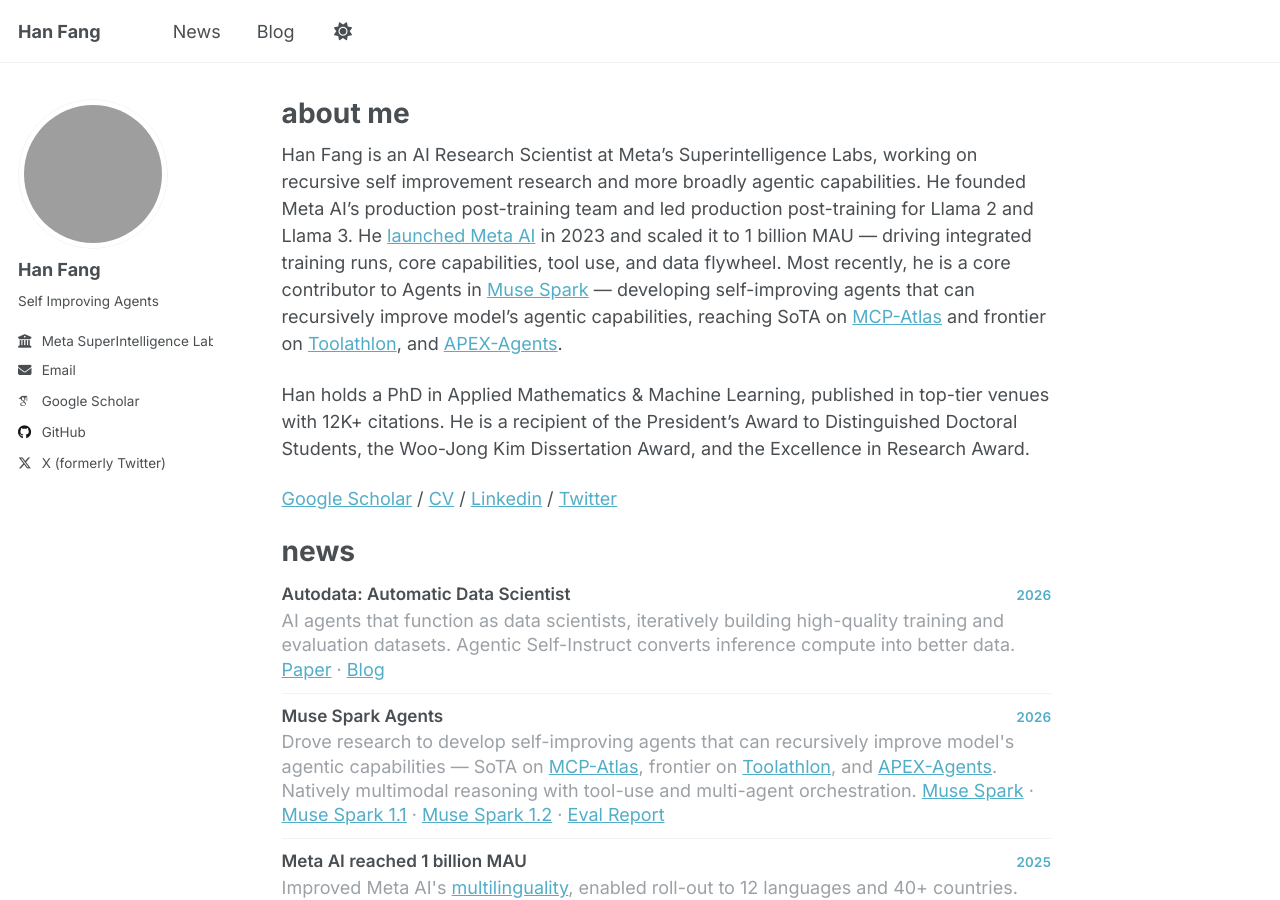
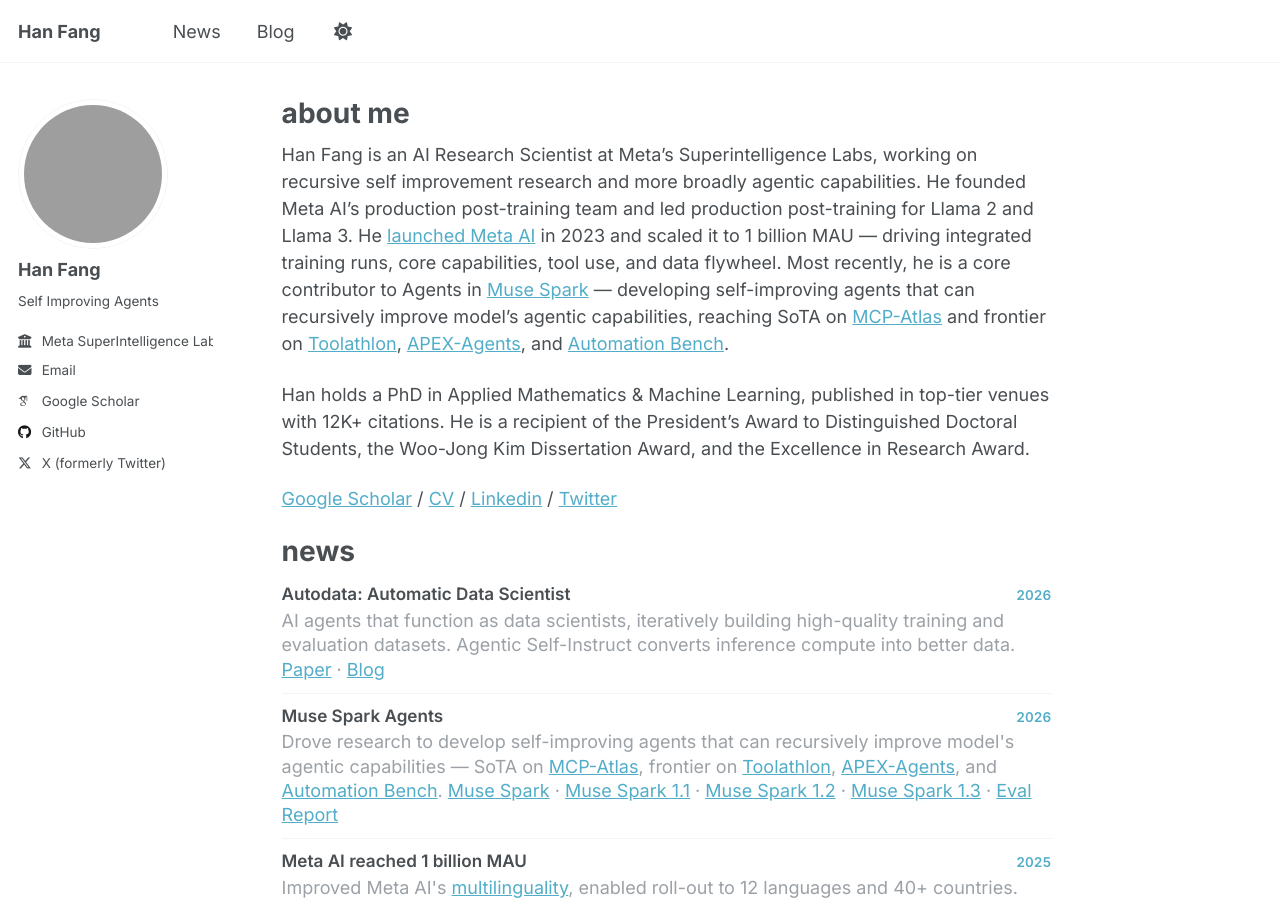
Before and after one commit to hanfang/hanfang.github.io, a Jekyll site: the page built from _pages/about.md, in a window 1280 px wide and 900 px high. Built offline with Jekyll 4.4.1, drawn with Linux system fonts in a browser that asks for light colours; some web fonts are replaced.

Commit message:
Add Muse Spark 1.3 to site

```diff
--- a/_pages/about.md
+++ b/_pages/about.md
@@ -7,7 +7,7 @@
   - /about.html
 ---
 
-Han Fang is an AI Research Scientist at Meta’s Superintelligence Labs, working on recursive self improvement research and more broadly agentic capabilities. He founded Meta AI’s production post-training team and led production post-training for Llama 2 and Llama 3. He [launched Meta AI](https://developers.facebook.com/videos/2023/building-metas-next-generation-ai-product-experiences-with-llama/) in 2023 and scaled it to 1 billion MAU — driving integrated training runs, core capabilities, tool use, and data flywheel. Most recently, he is a core contributor to Agents in [Muse Spark](https://ai.meta.com/blog/introducing-muse-spark-meta-model-api/) — developing self-improving agents that can recursively improve model's agentic capabilities, reaching SoTA on [MCP-Atlas](https://labs.scale.com/leaderboard/mcp_atlas) and frontier on [Toolathlon](https://toolathlon.xyz/docs/leaderboard), and [APEX-Agents](https://www.mercor.com/apex/apex-agents-leaderboard/).
+Han Fang is an AI Research Scientist at Meta’s Superintelligence Labs, working on recursive self improvement research and more broadly agentic capabilities. He founded Meta AI’s production post-training team and led production post-training for Llama 2 and Llama 3. He [launched Meta AI](https://developers.facebook.com/videos/2023/building-metas-next-generation-ai-product-experiences-with-llama/) in 2023 and scaled it to 1 billion MAU — driving integrated training runs, core capabilities, tool use, and data flywheel. Most recently, he is a core contributor to Agents in [Muse Spark](https://ai.meta.com/blog/introducing-muse-spark-meta-model-api/) — developing self-improving agents that can recursively improve model's agentic capabilities, reaching SoTA on [MCP-Atlas](https://labs.scale.com/leaderboard/mcp_atlas) and frontier on [Toolathlon](https://toolathlon.xyz/docs/leaderboard), [APEX-Agents](https://www.mercor.com/apex/apex-agents-leaderboard/), and [Automation Bench](https://zapier.com/benchmarks).
 
 Han holds a PhD in Applied Mathematics & Machine Learning, published in top-tier venues with 12K+ citations. He is a recipient of the President’s Award to Distinguished Doctoral Students, the Woo-Jong Kim Dissertation Award, and the Excellence in Research Award.
 
@@ -32,7 +32,7 @@
     <h3 class="news-item__title">Muse Spark Agents</h3>
     <span class="news-item__year">2026</span>
   </div>
-  <p class="news-item__desc">Drove research to develop self-improving agents that can recursively improve model's agentic capabilities — SoTA on <a href="https://labs.scale.com/leaderboard/mcp_atlas">MCP-Atlas</a>, frontier on <a href="https://toolathlon.xyz/docs/leaderboard">Toolathlon</a>, and <a href="https://www.mercor.com/apex/apex-agents-leaderboard/">APEX-Agents</a>. Natively multimodal reasoning with tool-use and multi-agent orchestration. <a href="https://ai.meta.com/blog/introducing-muse-spark-msl/">Muse Spark</a> · <a href="https://ai.meta.com/blog/introducing-muse-spark-meta-model-api/">Muse Spark 1.1</a> · <a href="https://developer.meta.com/ai/models/muse-spark/">Muse Spark 1.2</a> · <a href="https://ai.meta.com/static-resource/muse-spark-1-1-evaluation-report">Eval Report</a></p>
+  <p class="news-item__desc">Drove research to develop self-improving agents that can recursively improve model's agentic capabilities — SoTA on <a href="https://labs.scale.com/leaderboard/mcp_atlas">MCP-Atlas</a>, frontier on <a href="https://toolathlon.xyz/docs/leaderboard">Toolathlon</a>, <a href="https://www.mercor.com/apex/apex-agents-leaderboard/">APEX-Agents</a>, and <a href="https://zapier.com/benchmarks">Automation Bench</a>. <a href="https://ai.meta.com/blog/introducing-muse-spark-msl/">Muse Spark</a> · <a href="https://ai.meta.com/blog/introducing-muse-spark-meta-model-api/">Muse Spark 1.1</a> · <a href="https://developer.meta.com/ai/models/muse-spark/">Muse Spark 1.2</a> · <a href="https://research.meta.ai/blog/introducing-muse-spark-1-3">Muse Spark 1.3</a> · <a href="https://ai.meta.com/static-resource/muse-spark-1-1-evaluation-report">Eval Report</a></p>
 </div>
 
 <div class="news-item">
```
Also changed, not shown: _pages/news.md (+1 -1 lines).
